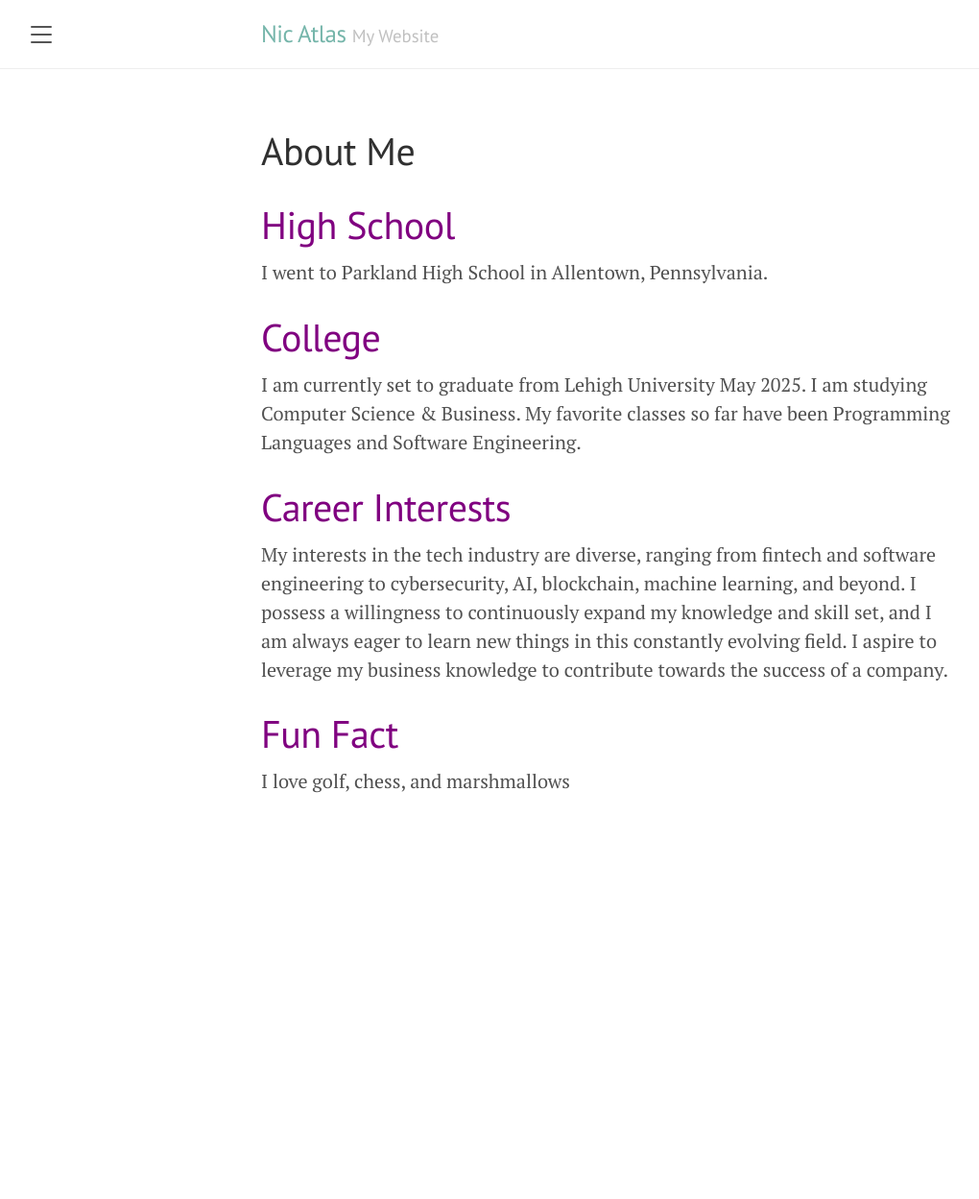
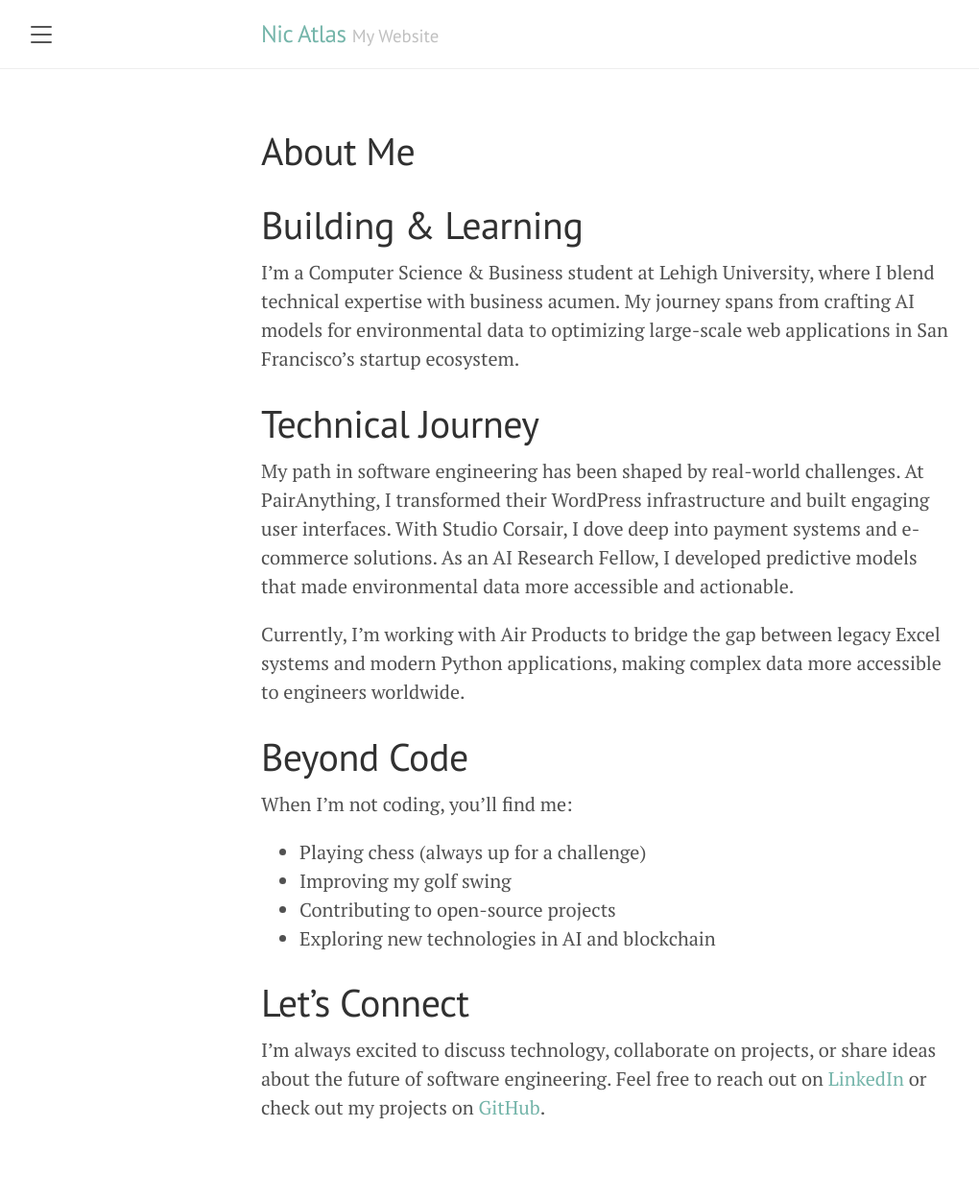
Before and after one commit to NicAtlas/NicAtlas.github.io, a Jekyll site: the page built from about.md, in a window 1280 px wide. Shown: the whole page at 96% size, without its empty margins (8-1028 px from the left). Built offline with Jekyll 4.4.1, drawn with Linux system fonts in a browser that asks for light colours; before the commit the page ends 909 px from its top, so only the background shows below that.

Commit message:
Update about.md
About Changes

```diff
--- a/about.md
+++ b/about.md
@@ -3,25 +3,24 @@ layout: page
 title: About Me
 ---
 
-# <font color='purple'>High School</font>
+# Building & Learning
 
-I went to Parkland High School in Allentown, Pennsylvania.
+I'm a Computer Science & Business student at Lehigh University, where I blend technical expertise with business acumen. My journey spans from crafting AI models for environmental data to optimizing large-scale web applications in San Francisco's startup ecosystem.
 
+# Technical Journey
 
+My path in software engineering has been shaped by real-world challenges. At PairAnything, I transformed their WordPress infrastructure and built engaging user interfaces. With Studio Corsair, I dove deep into payment systems and e-commerce solutions. As an AI Research Fellow, I developed predictive models that made environmental data more accessible and actionable.
 
-# <font color='purple'>College</font>
+Currently, I'm working with Air Products to bridge the gap between legacy Excel systems and modern Python applications, making complex data more accessible to engineers worldwide.
 
-I am currently set to graduate from Lehigh University May 2025. I am studying Computer Science & Business. My favorite classes so far
-have been Programming Languages and Software Engineering.
+# Beyond Code
 
+When I'm not coding, you'll find me:
+- Playing chess (always up for a challenge)
+- Improving my golf swing
+- Contributing to open-source projects
+- Exploring new technologies in AI and blockchain
 
+# Let's Connect
 
-
-# <font color='purple'>Career Interests</font>
-
-My interests in the tech industry are diverse, ranging from fintech and software engineering to cybersecurity, AI, blockchain, machine learning, and beyond. I possess a willingness to continuously expand my knowledge and skill set, and I am always eager to learn new things in this constantly evolving field. I aspire to leverage my business knowledge to contribute towards the success of a company.
-
-
-# <font color='purple'>Fun Fact</font>
-
-I love golf, chess, and marshmallows
+I'm always excited to discuss technology, collaborate on projects, or share ideas about the future of software engineering. Feel free to reach out on [LinkedIn](https://www.linkedin.com/in/nicholas_atlas) or check out my projects on [GitHub](https://github.com/NicAtlas).
```
